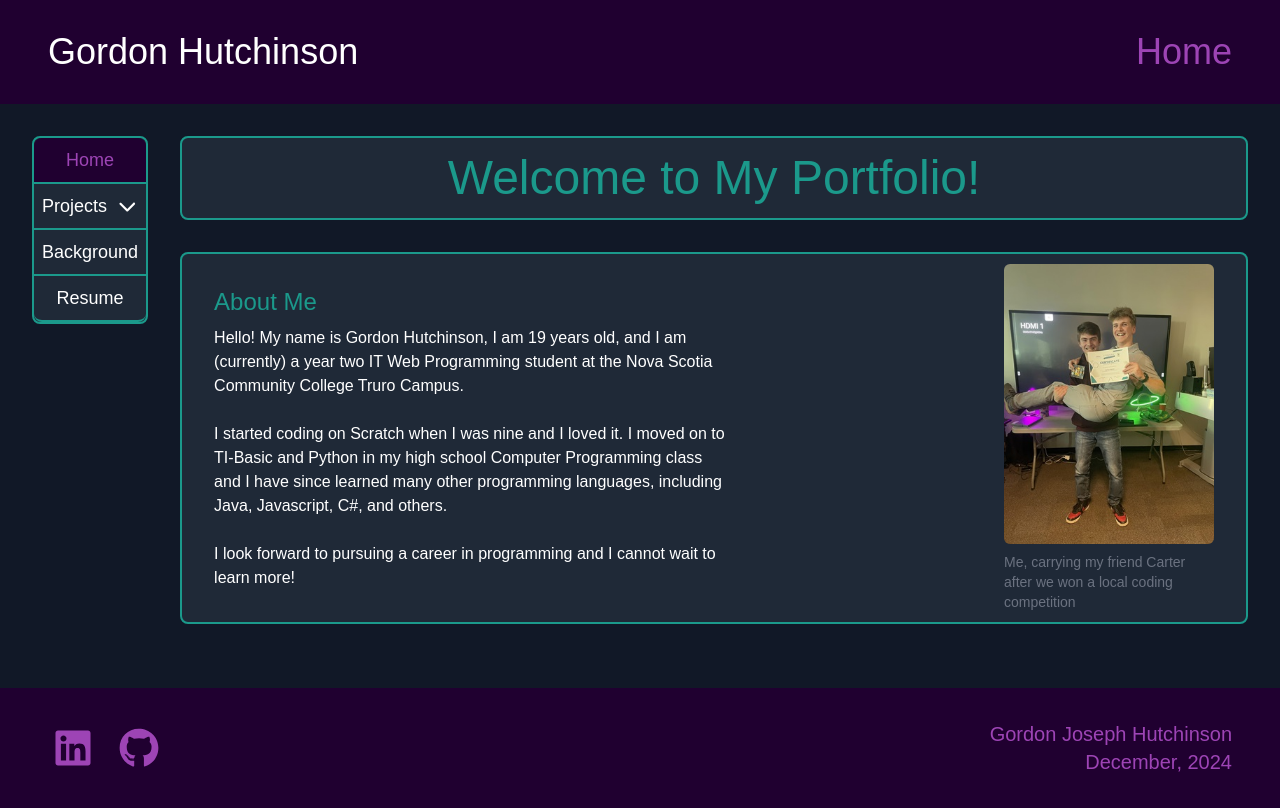
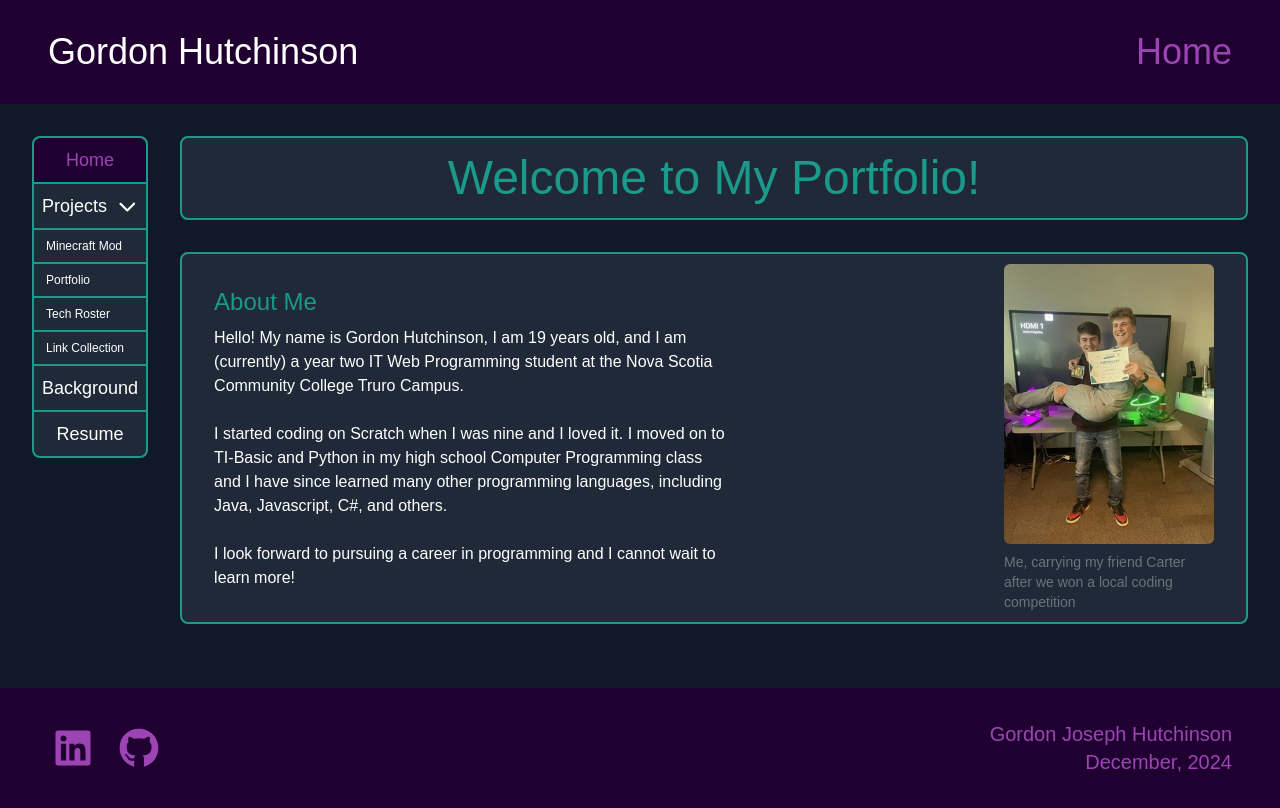
Before and after one commit to Algebarnacle/portfolio, a Next.js app: page / in a window 1280 px wide. Built offline with nearby package versions, Linux system fonts and the light colour scheme; a web font is replaced by a local one.

Commit message:
Added dropdown content to nav

```diff
--- a/src/components/Navigation.tsx
+++ b/src/components/Navigation.tsx
@@ -11,7 +11,7 @@ export default function Navigation({page}:{page:string}) {
             <NavItem name="Home" selected={page == "Home"} classes="rounded-t-lg" />
             <NavDropdown name="Projects" selected={page == "Projects"} classes="" />
             <NavItem name="Background" selected={page == "Background"} classes="" />
-            <NavItem name="Resume" selected={page == "Resume"} classes="rounded-b-lg border-b-0" />
+            <NavItem name="Resume" selected={page == "Resume"} classes="rounded-b-lg border-hidden" />
         </div>
     );
 }
@@ -29,9 +29,17 @@ function NavItem({name, selected, classes}:{name:string, selected:boolean, class
 function NavDropdown({name, selected, classes}:{name:string, selected:boolean, classes:string}) {
 
     return (
-        <div className={`${selected ? "bg-primary text-secondary cursor-default" : "text-white hover:bg-primary cursor-pointer"} border-b-2 border-accent p-2 w-full text-center flex flex-row justify-between items-center ${classes}`}>
-            <div>{name}</div>
-            <FontAwesomeIcon icon={selected ? faChevronUp : faChevronDown} className="fa-fw" size="1x"/>
+        <div className="w-full">
+            <div className={`${selected ? "bg-primary text-secondary cursor-default" : "text-white hover:bg-primary cursor-pointer"} border-b-2 border-accent p-2 w-full text-center flex flex-row justify-between items-center ${classes}`}>
+                <div>{name}</div>
+                <FontAwesomeIcon icon={selected ? faChevronUp : faChevronDown} className="fa-fw" size="1x"/>
+            </div>
+            <div className="flex flex-col justify-start m-0">
+                <NavItem name="Minecraft Mod" selected={false} classes="text-xs p-1 pl-3 text-start" />
+                <NavItem name="Portfolio" selected={false} classes="text-xs p-1 pl-3 text-start" />
+                <NavItem name="Tech Roster" selected={false} classes="text-xs p-1 pl-3 text-start" />
+                <NavItem name="Link Collection" selected={false} classes="text-xs p-1 pl-3 text-start" />
+            </div>
         </div>
     );
 }
```
